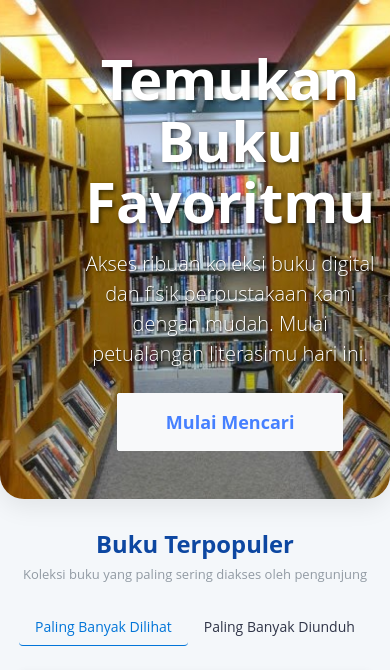
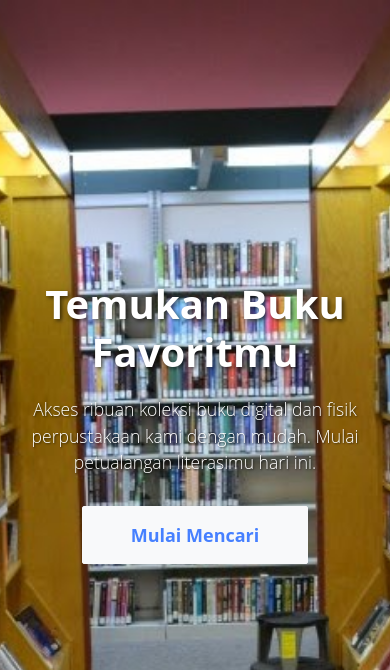
Before and after one commit to dewecorp/perpustakaan, a PHP site: page / in a window 390 px wide. Shown: the part 66-736 px from the top of the page. Run offline with PHP 8.4, Linux system fonts and the light colour scheme; data comes from the database, SQL or seed files in the repository; some libraries are stand-ins or nearby versions; grey boxes are pictures that could not be loaded.

Commit message:
update hero mobile

```diff
--- a/index.php
+++ b/index.php
@@ -107,6 +107,59 @@ $popDownloads = $pdo->query("SELECT * FROM books ORDER BY downloads DESC LIMIT 4
     .book-author { color: #666; font-size: 0.9rem; margin-bottom: 1rem; }
     .badge-group { margin-bottom: 1rem; }
     .filter-card { border-radius: 12px; border: 0; box-shadow: 0 4px 12px rgba(0,0,0,0.05); margin-bottom: 2rem; }
+
+    /* Mobile Hero Adjustment */
+    @media (max-width: 991px) {
+        .hero {
+            display: flex !important;
+            flex-direction: column !important;
+            justify-content: center !important;
+            align-items: center !important;
+            text-align: center !important;
+            padding: 40px 0 !important;
+            height: auto !important;
+            min-height: 100vh !important; /* Full viewport height for impact */
+        }
+        .hero .container {
+            width: 100% !important;
+            max-width: 100% !important;
+            padding: 0 !important;
+            margin: 0 !important;
+        }
+        .hero .row {
+            display: flex !important;
+            flex-direction: column !important;
+            justify-content: center !important;
+            align-items: center !important;
+            margin: 0 !important;
+            width: 100% !important;
+        }
+        .hero .col-lg-8 {
+            flex: 0 0 100% !important;
+            max-width: 100% !important;
+            width: 100% !important;
+            padding: 0 20px !important; /* Safe padding for text */
+            margin: 0 !important;
+            text-align: center !important;
+        }
+        .hero h1 {
+            font-size: 2.5rem !important;
+            line-height: 1.2 !important;
+            margin-bottom: 20px !important;
+            text-align: center !important;
+            width: 100% !important;
+        }
+        .hero p.lead {
+            font-size: 1.1rem !important;
+            margin-bottom: 30px !important;
+            text-align: center !important;
+            width: 100% !important;
+        }
+        .hero .btn {
+            display: inline-block !important;
+            margin: 0 auto !important;
+        }
+    }
   </style>
 </head>
 <body>
```
